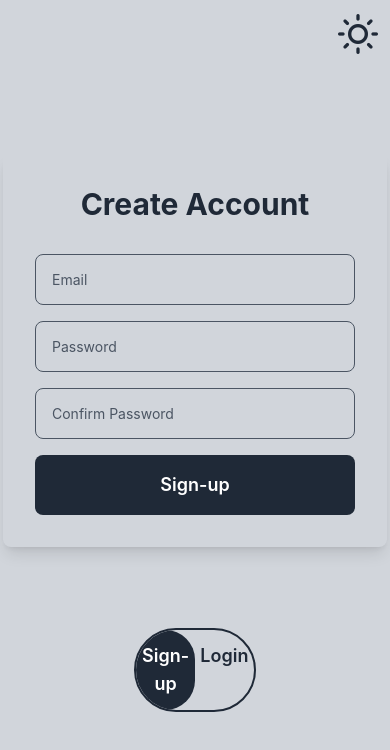
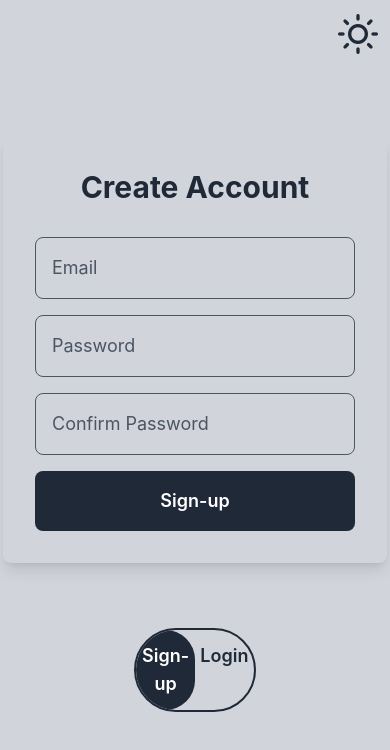
Before and after one commit to M-Usman-Shafique/PostGen, a React Native app: screen / in a window 390 px wide. Shown: the top 750 px of the page. Built offline with nearby package versions, Linux system fonts and the light colour scheme.

Commit message:
opt. backup

```diff
--- a/src/components/Login.jsx
+++ b/src/components/Login.jsx
@@ -61,12 +61,12 @@ export default function Login({isDark}) {
               {/* Email Input */}
               <TextInput
                 placeholder="Email"
-                className={`p-4 w-full mb-4 rounded-lg ${
+                className={`p-4 w-full mb-4 rounded-lg text-lg ${
                   isDark
                     ? 'border-none focus:border-none bg-darkAccent text-white'
-                    : 'border border-gray-600 focus:border-gray-500 text-white'
+                    : 'border border-gray-600 focus:border-gray-500 text-darkPrimary'
                 }`}
-                placeholderTextColor={isDark ? '#718096' : 'gray'}
+                placeholderTextColor={isDark ? '#718096' : '#4B5563'}
                 value={values.email}
                 onChangeText={handleChange('email')}
                 onBlur={handleBlur('email')}
@@ -80,12 +80,12 @@ export default function Login({isDark}) {
               {/* Password Input */}
               <TextInput
                 placeholder="Password"
-                className={`p-4 w-full mb-4 rounded-lg ${
+                className={`p-4 w-full mb-4 rounded-lg text-lg ${
                   isDark
                     ? 'border-none focus:border-none bg-darkAccent text-white'
-                    : 'border border-gray-600 focus:border-gray-500 text-white'
+                    : 'border border-gray-600 focus:border-gray-500 text-darkPrimary'
                 }`}
-                placeholderTextColor={isDark ? '#718096' : 'gray'}
+                placeholderTextColor={isDark ? '#718096' : '#4B5563'}
                 value={values.password}
                 onChangeText={handleChange('password')}
                 onBlur={handleBlur('password')}
--- a/src/components/Register.jsx
+++ b/src/components/Register.jsx
@@ -60,10 +60,10 @@ export default function Register({isDark}) {
             <>
               {/* Email Input */}
               <TextInput
-                className={`p-4 w-full mb-4 rounded-lg ${
+                className={`p-4 w-full mb-4 rounded-lg text-lg ${
                   isDark
                     ? 'border-none focus:border-none bg-darkAccent text-white'
-                    : 'border border-gray-600 focus:border-gray-500 text-white'
+                    : 'border border-gray-600 focus:border-gray-500 text-darkPrimary'
                 }`}
                 placeholderTextColor={isDark ? '#718096' : '#4B5563'}
                 placeholder="Email"
@@ -79,10 +79,10 @@ export default function Register({isDark}) {
 
               {/* Password Input */}
               <TextInput
-                className={`p-4 w-full mb-4 rounded-lg ${
+                className={`p-4 w-full mb-4 rounded-lg text-lg ${
                   isDark
                     ? 'border-none focus:border-none bg-darkAccent text-white'
-                    : 'border border-gray-600 focus:border-gray-500 text-white'
+                    : 'border border-gray-600 focus:border-gray-500 text-darkPrimary'
                 }`}
                 placeholderTextColor={isDark ? '#718096' : '#4B5563'}
                 placeholder="Password"
@@ -97,10 +97,10 @@ export default function Register({isDark}) {
 
               {/* Confirm Password Input */}
               <TextInput
-                className={`p-4 w-full mb-4 rounded-lg ${
+                className={`p-4 w-full mb-4 rounded-lg text-lg ${
                   isDark
                     ? 'border-none focus:border-none bg-darkAccent text-white'
-                    : 'border border-gray-600 focus:border-gray-500 text-white'
+                    : 'border border-gray-600 focus:border-gray-500 text-darkPrimary'
                 }`}
                 placeholderTextColor={isDark ? '#718096' : '#4B5563'}
                 placeholder="Confirm Password"
```
